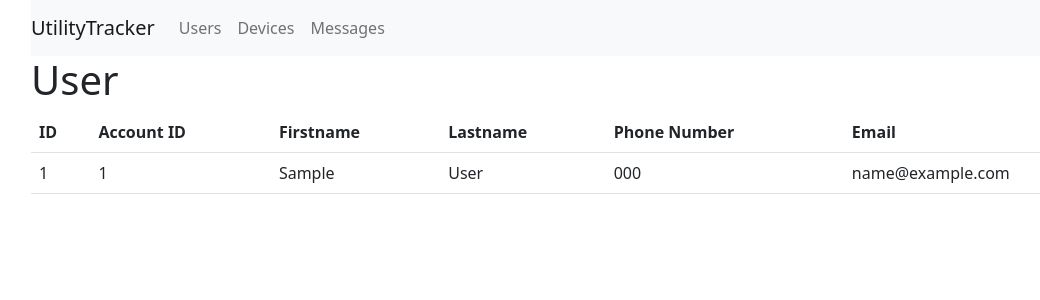
After one commit to Wena17/capstone-backend, a Flask app: page /user in a window 1280 px wide. The commit adds this page. Shown: the top 300 px of the page, without its empty margins (51-1091 px from the left). Run offline with Flask 3, Linux system fonts and the light colour scheme; tables that the repository leaves empty hold one stand-in row (values such as "Sample post"); some libraries are stand-ins or nearby versions.

Commit message:
User display added

```diff
--- a/app.py
+++ b/app.py
@@ -47,6 +47,11 @@ def show_device(dev_id):
 @app.route('/registration/<string:dev_id>')
 def show_registration(dev_id):
     return render_template('registration.html', dev_id=dev_id)
+
+@app.route('/user')
+def show_users():
+    msgs = User.query.order_by(User.id).all()
+    return render_template('user.html', users=msgs)
 
 # IoT API
 
--- /dev/null
+++ b/templates/User.html
@@ -0,0 +1,29 @@
+{% extends "base.html" %}
+
+{% block content %}
+  <h1>User</h1>
+  <table class="table">
+    <thead>
+    <tr>
+      <th scope="col">ID</th>
+      <th scope="col">Account ID</th>
+      <th scope="col">Firstname</th>
+      <th scope="col">Lastname</th>
+      <th scope="col">Phone Number</th>
+      <th scope="col">Email</th>
+    </tr>
+    </thead>
+    <tbody>
+    {% for user in users %}
+    <tr>
+      <td>{{user.id}}</td>
+      <td>{{user.accountId}}</td>
+      <td>{{ user.firstname }}</td>
+      <td>{{user.lastname }}</td>
+      <td>{{ user.phoneNo }}</td>
+      <td>{{user.email }}</td>
+    </tr>
+    {% endfor %}
+    </tbody>
+  </table>
+{% endblock %}
--- a/templates/base.html
+++ b/templates/base.html
@@ -14,7 +14,8 @@
           <span class="navbar-toggler-icon"></span>
         </button>
         <div class="collapse navbar-collapse" id="navbarSupportedContent">
-          <ul class="navbar-nav me-auto mb-2 mb-lg-0">
+          <ul class="navbar-nav me-auto mb-2 mb-lg-0"
+            <li class="nav-item"> <a class="nav-link" href="/user">Users</a> </li>
             <li class="nav-item"> <a class="nav-link" href="/devices">Devices</a> </li>
             <li class="nav-item"> <a class="nav-link" href="/messages">Messages</a> </li>
           </ul>
```
